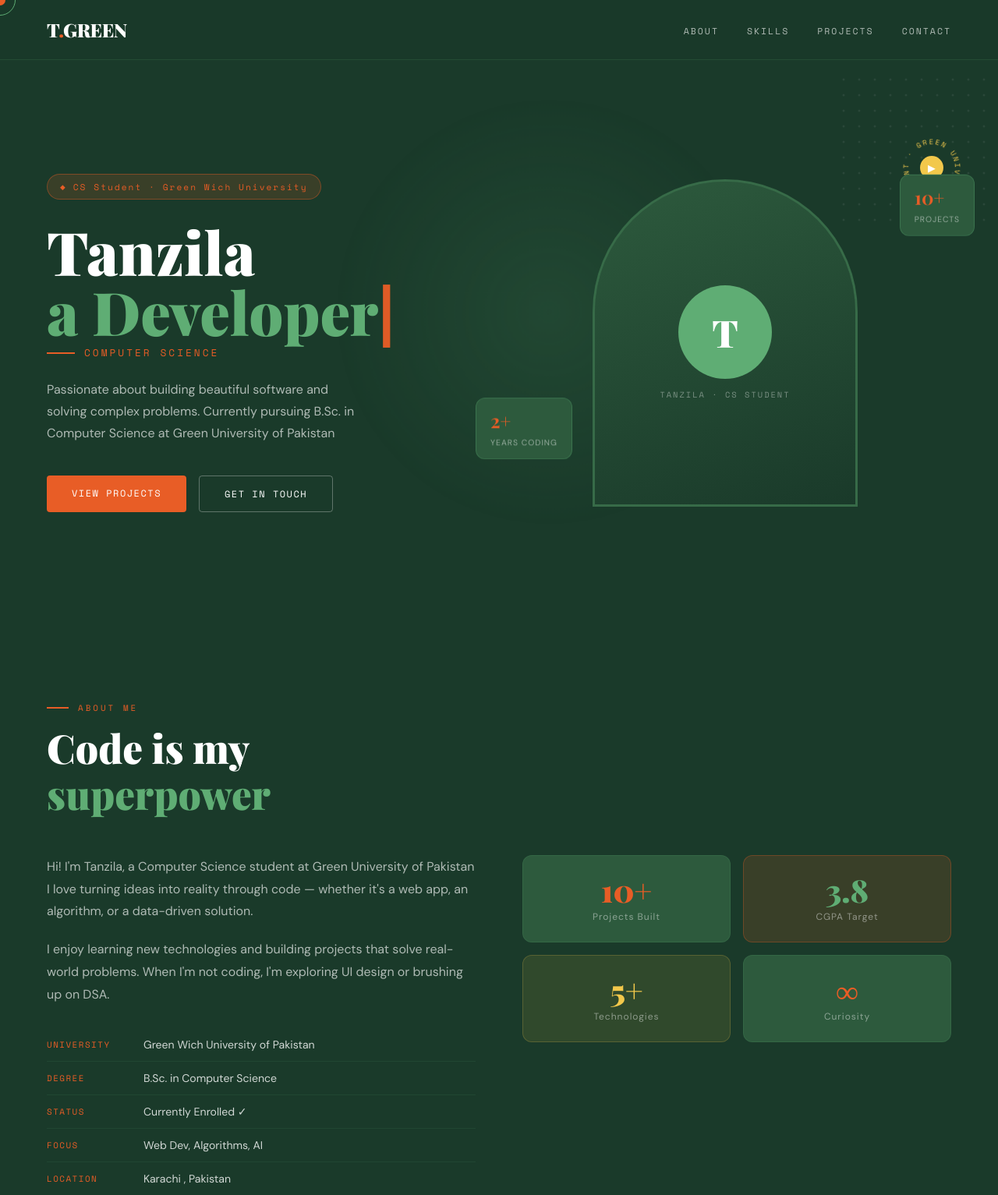
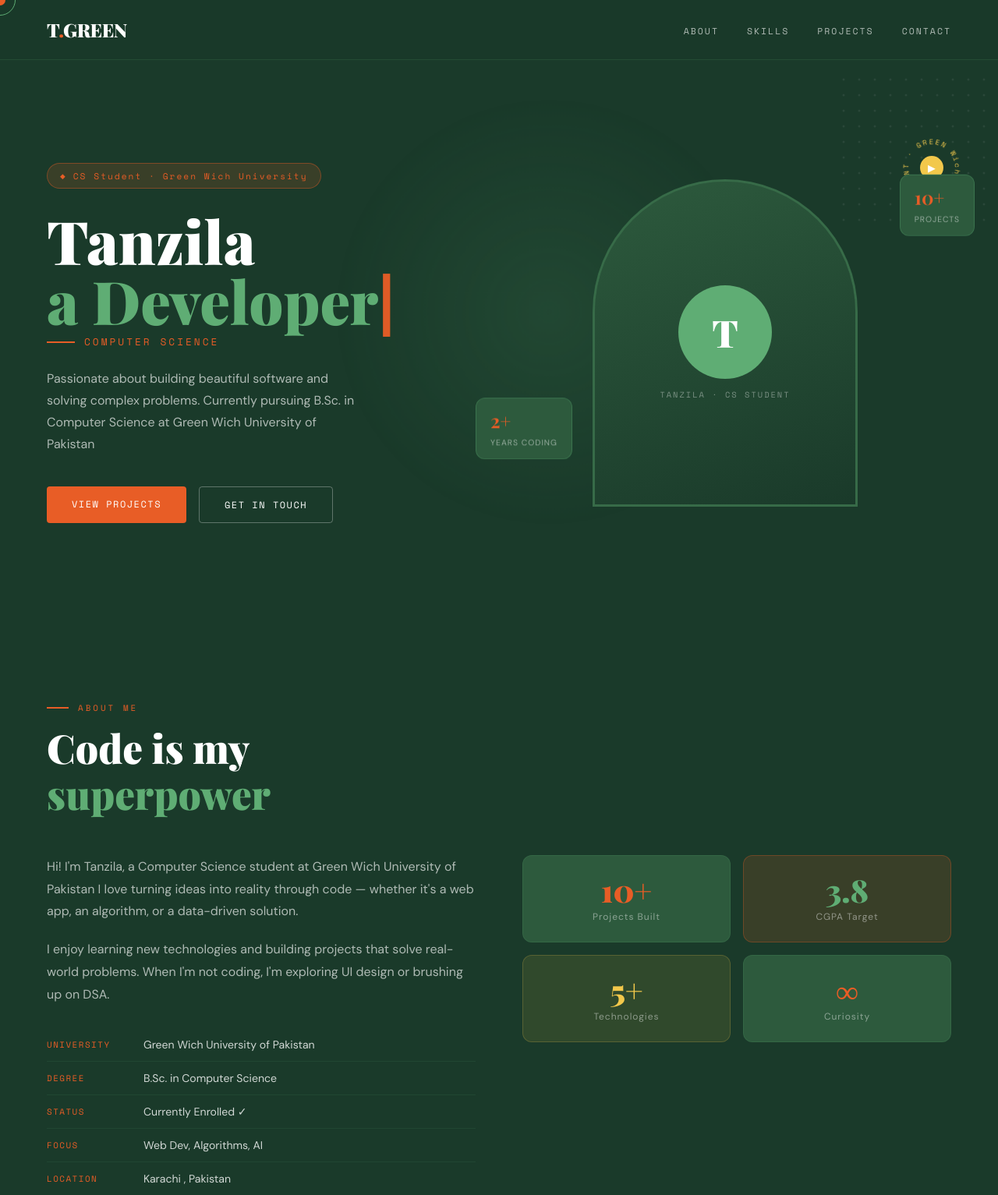
Before and after one commit to sadiaaz/Tanzilas-web, a plain HTML site: page index.html in a window 1280 px wide. Shown: the top 1533 px of the page at 78% size. Drawn offline with nearby package versions, Linux system fonts and the light colour scheme.

```diff
--- a/index.html
+++ b/index.html
@@ -520,7 +520,7 @@
     </h1>
     <p class="hero-subtitle">Computer Science</p>
     <p class="hero-desc">
-      Passionate about building beautiful software and solving complex problems. Currently pursuing B.Sc. in Computer Science at Green University of Pakistan
+      Passionate about building beautiful software and solving complex problems. Currently pursuing B.Sc. in Computer Science at Green Wich University of Pakistan
     </p>
     <div class="hero-btns">
       <a href="#projects" class="btn-primary">View Projects</a>
@@ -543,7 +543,7 @@
           <path id="circle" d="M 45,45 m -30,0 a 30,30 0 1,1 60,0 a 30,30 0 1,1 -60,0"/>
         </defs>
         <text fill="#f2c84b" font-family="Space Mono" font-size="9" letter-spacing="2">
-          <textPath href="#circle">CS STUDENT · GREEN UNIVERSITY · </textPath>
+          <textPath href="#circle">CS STUDENT · GREEN Wich UNIVERSITY · </textPath>
         </text>
       </svg>
       <div class="badge-inner">▶</div>
@@ -566,7 +566,7 @@
     <div class="about-text">
       <div class="section-label">About Me</div>
       <h2 class="section-title">Code is my<br><em>superpower</em></h2>
-      <p>Hi! I'm Tanzila, a Computer Science student at Green University of Pakistan I love turning ideas into reality through code — whether it's a web app, an algorithm, or a data-driven solution.</p>
+      <p>Hi! I'm Tanzila, a Computer Science student at Green Wich University of Pakistan I love turning ideas into reality through code — whether it's a web app, an algorithm, or a data-driven solution.</p>
       <p>I enjoy learning new technologies and building projects that solve real-world problems. When I'm not coding, I'm exploring UI design or brushing up on DSA.</p>
       <ul class="info-list">
         <li><span class="info-key">University</span><span class="info-val">Green Wich University of Pakistan</span></li>
```
